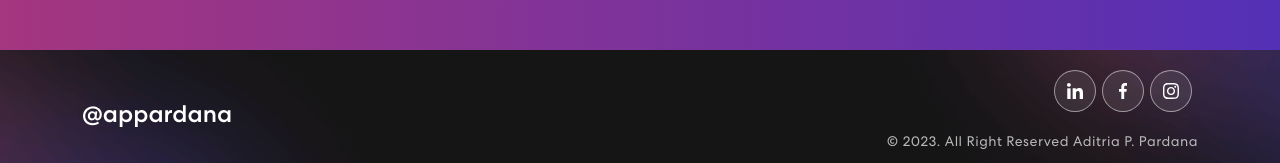
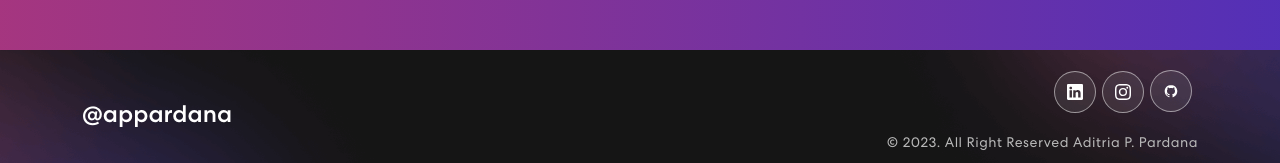
Before and after one commit to pardana/aditria-pardana, a React (Create React App) app: page / in a window 1280 px wide. Shown: the part 2852-3015 px from the top of the page. Built offline with nearby package versions, Linux system fonts and the light colour scheme.

Commit message:
update link icon

```diff
--- a/package.json
+++ b/package.json
@@ -16,6 +16,7 @@
     "react-bootstrap": "^2.5.0",
     "react-bootstrap-icons": "^1.8.4",
     "react-dom": "^18.2.0",
+    "react-icons": "^4.7.1",
     "react-mailchimp-subscribe": "^2.1.3",
     "react-multi-carousel": "^2.8.2",
     "react-on-screen": "^2.1.1",
--- a/src/App.css
+++ b/src/App.css
@@ -97,7 +97,7 @@ nav.navbar {
   padding: 18px 0;
   position: fixed;
   width: 100%;
-  top: 0;
+  top: -2px;
   z-index: 9999;
   transition: 0.32s ease-in-out;
 }
@@ -146,7 +146,7 @@ span.navbar-text {
   width: 42px;
   height: 42px;
   position: absolute;
-  background-color: #ffffff;
+  //background-color: #ffffff;
   border-radius: 50%;
   transform: scale(0);
   transition: 0.3s ease-in-out;
--- a/src/components/Footer.js
+++ b/src/components/Footer.js
@@ -1,10 +1,9 @@
 import React from "react";
 import { Container, Row, Col } from "react-bootstrap";
 import logo from "../assets/img/logo.svg";
-import navIcon1 from "../assets/img/nav-icon1.svg";
-import navIcon2 from "../assets/img/nav-icon2.svg";
-import navIcon3 from "../assets/img/nav-icon3.svg";
 import moment from "moment";
+import { BsWhatsapp, BsInstagram, BsLinkedin } from "react-icons/bs";
+import { DiGithubBadge } from "react-icons/di";
 
 const dateTime = new Date();
 
@@ -19,14 +18,26 @@ export default function Footer() {
           </Col>
           <Col sm={6} className="text-center text-sm-end">
             <div className="social-icon">
-              <a href="">
-                <img src={navIcon1} />
+              <a
+                style={{ color: "white" }}
+                href="https://www.linkedin.com/in/aditria-pardana-b846a9121/"
+                target="_blank"
+              >
+                <BsLinkedin />
               </a>
-              <a href="">
-                <img src={navIcon2} />
+              <a
+                style={{ color: "white" }}
+                href="https://www.instagram.com/appardana/"
+                target="_blank"
+              >
+                <BsInstagram />
               </a>
-              <a href="">
-                <img src={navIcon3} />
+              <a
+                style={{ color: "white", fontSize: 18 }}
+                href="https://github.com/pardana"
+                target="_blank"
+              >
+                <DiGithubBadge />
               </a>
             </div>
             <p>
```
Also changed, not shown: 1 other file (tests, documents, lock files or other folders).
